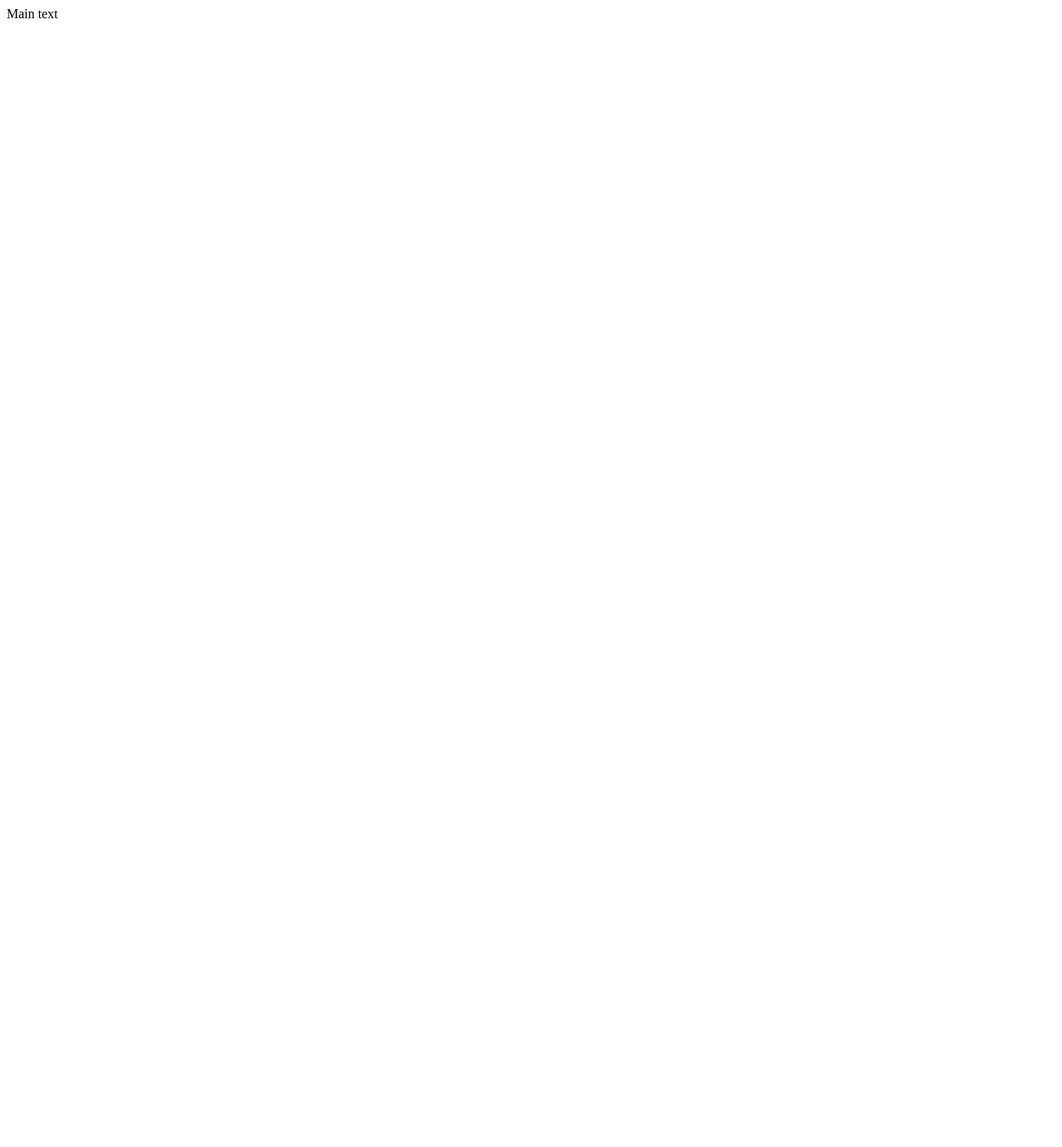
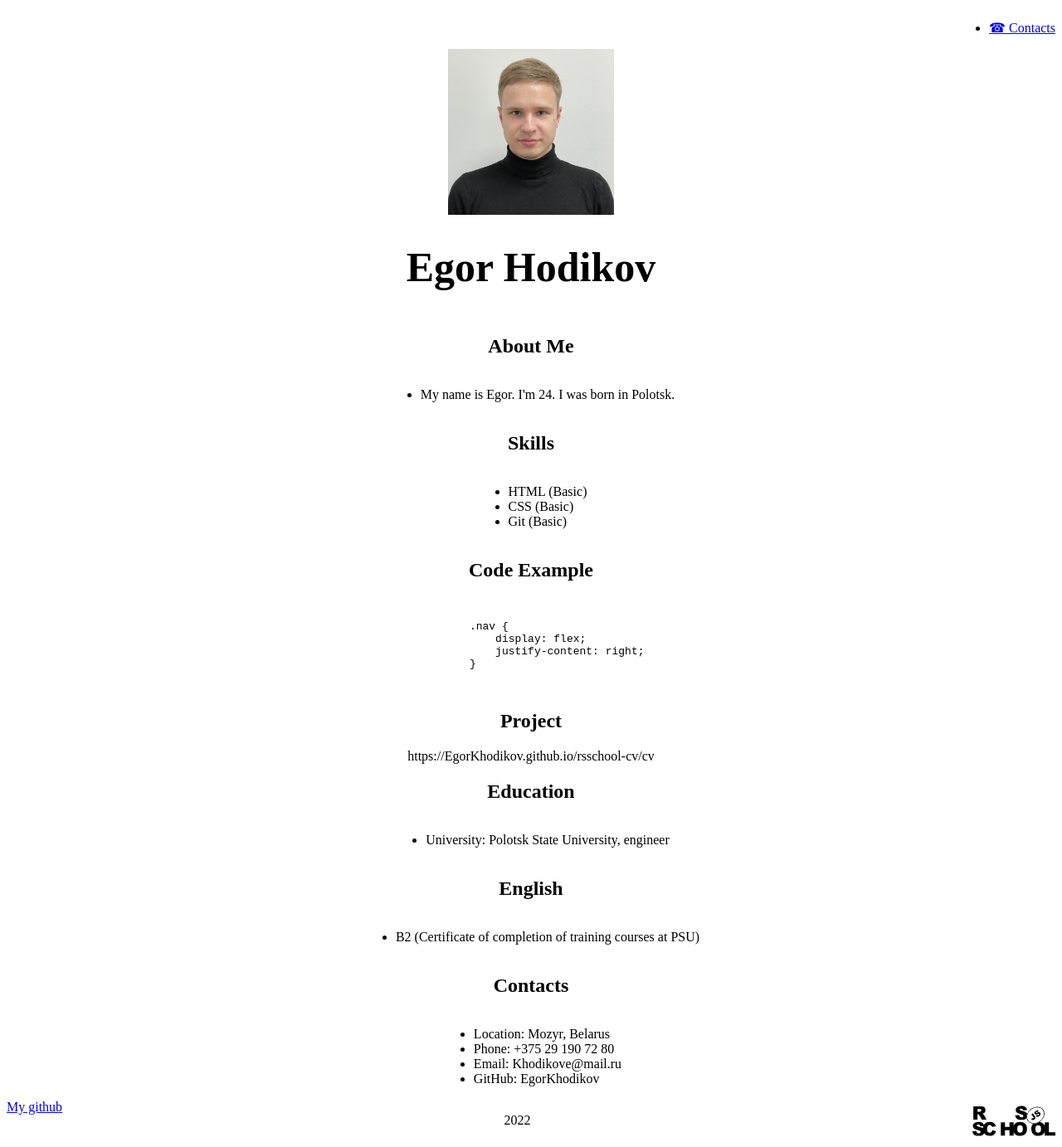
Before and after one commit to EgorKhodikov/rsschool-cv, a plain HTML site: page index.html in a window 1280 px wide. Shown: the whole page at 83% size. Before the commit the page ends 800 px from the top, so only its background shows below. Drawn offline with Linux system fonts and the light colour scheme.

Commit message:
init: start task 3

```diff
--- a/index.html
+++ b/index.html
@@ -7,7 +7,60 @@
     <title>CV</title>
     <link rel="stylesheet" href="style.css">
 </head>
-<body class="maint-text">
-    Main text
-</body>
+<header>
+    <nav class="nav">
+        <ul>
+            <li><a href="#Contacts">&#9742 Contacts</a></li>
+        </ul>
+    </nav>
+    <div class="media">
+        <img class="media-object" src="IMG_2178.jpeg.jpg" alt="Photo Egor Hodikov" width="200" height="200">
+    </div>
+        <h1 class="name">Egor Hodikov</h1>
+</header>
+<main class="main">
+<h2 id="About Me">About Me</h2>
+<ul>
+    <li>My name is Egor. I'm 24. I was born in Polotsk.</li>
+</ul>
+<h2 id="Skills">Skills</h2>
+<ul>
+    <li>HTML (Basic)</li>
+    <li>CSS (Basic)</li>
+    <li>Git (Basic)</li>
+</ul>
+<h2 id="Code Example">Code Example</h2>
+<pre>
+    <code>
+        .nav {
+            display: flex;
+            justify-content: right;
+        }
+        </code>
+</pre>
+<h2 id="Project">Project</h2>
+https://EgorKhodikov.github.io/rsschool-cv/cv
+<h2 id="Education">Education</h2>
+<ul>
+    <li>University: Polotsk State University, engineer</li>
+</ul>
+<h2 id="English">English</h2>
+<ul>
+    <li>B2 (Сertificate of completion of training courses at PSU)</li>
+</ul>
+<h2 id="Contacts">Contacts</h2>
+<ul>
+    <li>Location: Mozyr, Belarus</li>
+    <li>Phone: +375 29 190 72 80</li>
+    <li>Email: Khodikove@mail.ru</li>
+    <li>GitHub: EgorKhodikov</li>
+</ul>
+</main>
+<footer class="footer">
+    <a href="https://github.com/EgorKhodikov">My github</a>
+    <p>2022</p>
+    <a href="https://rs.school/js/">
+        <img src="rs_school_js.svg" alt="logo" width="100" height="50">
+    </a>
+</footer>
 </html>
--- a/style.css
+++ b/style.css
@@ -1,3 +1,22 @@
-.main-text {
-    color: blue;
+.nav {
+    display: flex;
+    justify-content: right;
 }
+.media {
+    display: flex;
+    justify-content: center;
+}
+.name {
+    font-size: 50px;
+    display: flex;
+    justify-content: center;
+}
+.main {
+    display: flex;
+    flex-direction: column;
+    align-items: center;
+}
+.footer {
+    display: flex;
+    justify-content: space-between;
+}
```
Also changed, not shown: IMG_2178.jpeg.jpg (added), rs_school_js.svg (added), 2 other files.
